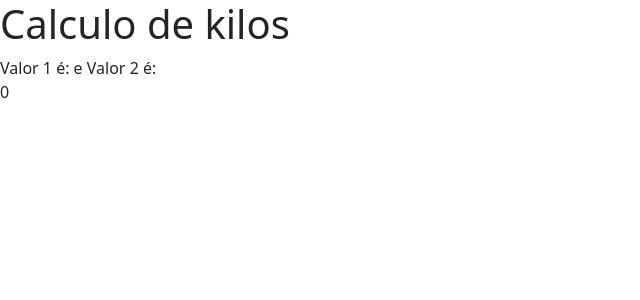
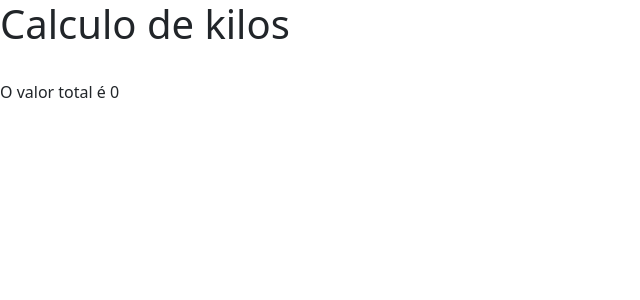
Before and after one commit to GabrielRaimundo123/EletivaVI, a PHP site: page /Resposta.php in a window 1280 px wide. Shown: the top 300 px of the page, without its empty margins (0-640 px from the left). Run offline with PHP 8.4, Linux system fonts and the light colour scheme; data that the repository does not hold is empty.

Commit message:
Update Resposta.php

```diff
--- a/LIST_1/EX_2/Resposta.php
+++ b/LIST_1/EX_2/Resposta.php
@@ -16,12 +16,10 @@
     <?php
       $valor1 = $_POST['valor1'];
       $valor2 = $_POST['valor2'];
-      echo "Valor 1 é:  $valor1 e Valor 2 é:  $valor2";
+
+      $kilo = $valor1 * $valor2;
       echo "<br/>";
-      $kilo = $valor1 * $valor2;
-      echo $kilo;
-
-      $i = 10;
+      echo "O valor total é $kilo";
 
     ?>
 
```
